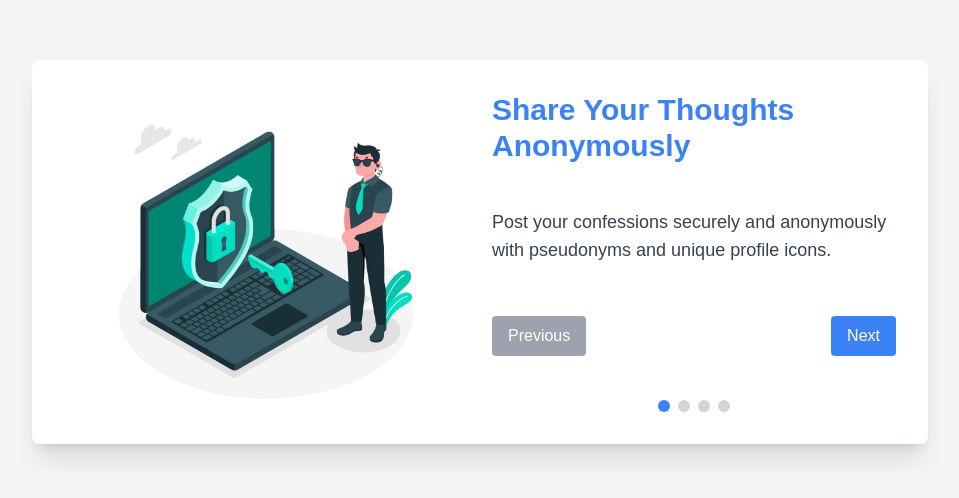
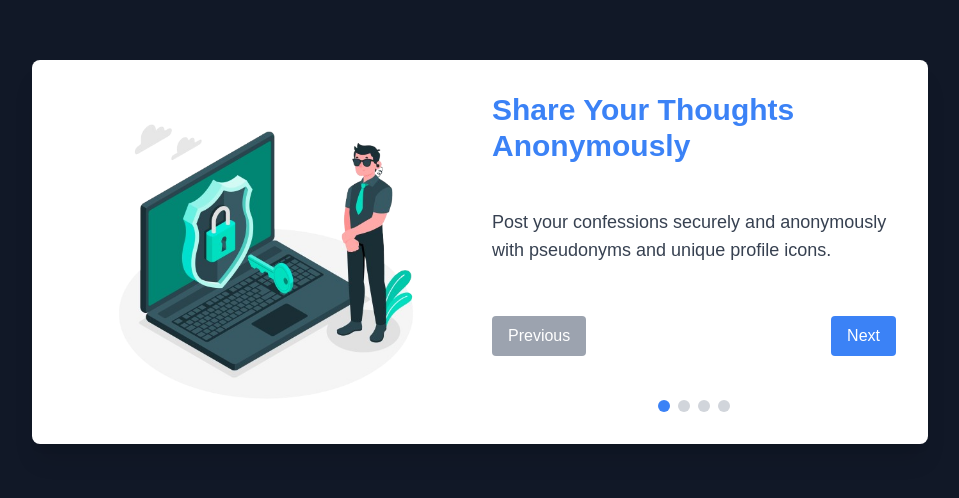
Before and after one commit to pk3808/Confessly, a Next.js app: page / in a window 1280 px wide. Shown: the part 148-646 px from the top of the page, without its empty margins (160-1119 px from the left). Built offline with nearby package versions, Linux system fonts and the light colour scheme.

Commit message:
checking

```diff
--- a/app/pages/intro/page.tsx
+++ b/app/pages/intro/page.tsx
@@ -50,7 +50,7 @@ const IntroPage = () => {
   };
 
   return (
-    <div className="h-screen w-screen bg-gray-100 dark:bg-gray-900 flex items-center justify-center px-4">
+    <div className="h-screen w-screen bg-gray-900 dark:bg-gray-900 flex items-center justify-center px-4">
       <div className="bg-white dark:bg-gray-800 shadow-xl rounded-lg flex flex-col md:flex-row w-full max-w-4xl p-6 md:p-8">
         {/* Left Section - Image */}
         <div className="flex-1 flex items-center justify-center">
```
